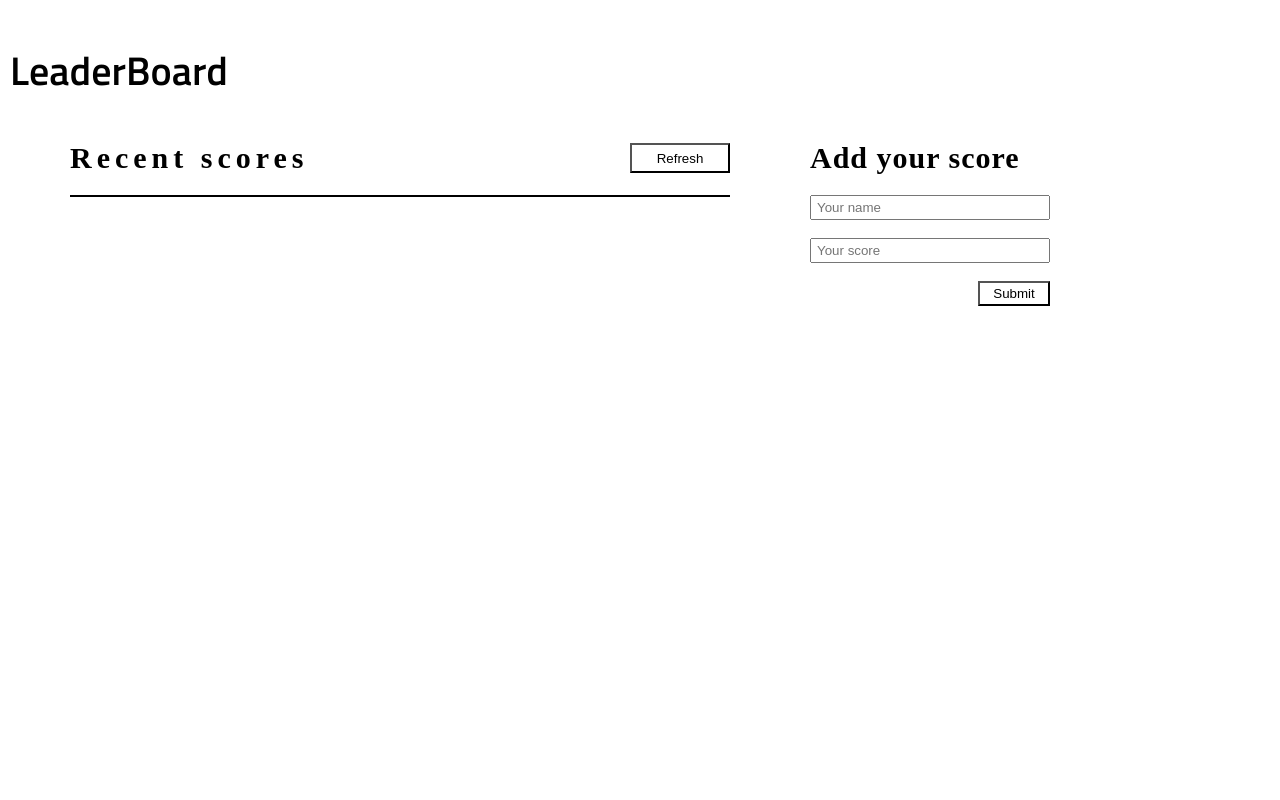
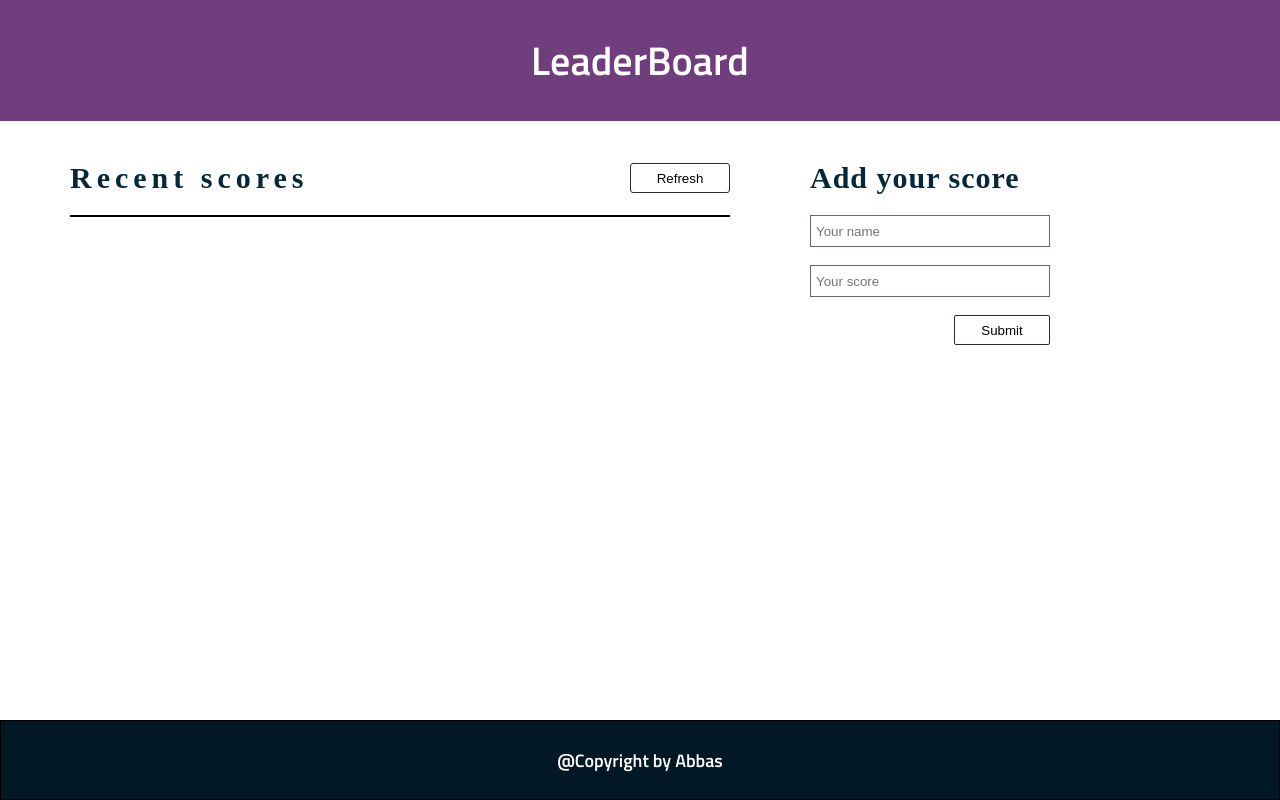
Before and after one commit to AbbasSarwar/Leaderboard, a website built with webpack: page src/index.html in a window 1280 px wide. Built offline with nearby package versions, Linux system fonts and the light colour scheme.

Commit message:
UI improved

```diff
--- a/src/index.html
+++ b/src/index.html
@@ -34,5 +34,8 @@
             </form>
         </div>
     </section>
+    <footer>
+        <p>@Copyright by Abbas</p>
+    </footer>
 </body>
 </html>
--- a/src/styles.css
+++ b/src/styles.css
@@ -3,15 +3,24 @@
   padding: 0;
   box-sizing: border-box;
 }
+body {
+  min-height: 100vh;
+  display: flex;
+  flex-direction: column;
+}
 
 .headerboard {
-  padding: 40px 10px;
+  background-color: #703e7c;
+  padding: 30px 20px;
   font-size: 20px;
   font-family: 'Titillium Web', sans-serif;
+  color: #fff;
+  display: flex;
+  justify-content: center;
 }
 
 .container {
-  padding: 0 40px;
+  padding: 40px 40px;
   display: flex;
   flex-direction: row;
 }
@@ -34,16 +43,26 @@
 
 .card2 form input {
   width: 100%;
-  height: 25px;
+  height: 32px;
   text-indent: 5px;
+  transition: 0.5s;
+  border: 1px solid rgb(104, 104, 120);
+}
+.card2 form input:focus {
+border: 2px solid blue;
+border-radius: 3px;
+outline: blue;
 }
 
 .card2 form input[type='submit'] {
   float: right;
-  width: 30%;
-  height: 25px;
+  width: 40%;
+  height: 30px;
   background-color: #fff;
   text-indent: 0;
+  border: 1px solid rgb(41, 41, 72);
+  outline: blue;
+  border-radius: 2px;
 }
 
 .card2 form input[type='submit']:hover {
@@ -58,11 +77,13 @@
 .card1 h2 {
   font-size: 30px;
   letter-spacing: 5px;
+  color: #052739;
 }
 
 .card2 h2 {
   letter-spacing: 1px;
   font-size: 30px;
+  color: #052739;
 }
 
 .topboard {
@@ -77,11 +98,14 @@
   height: 30px;
   background-color: #fff;
   font-weight: 400;
-  transition: 0.1s all;
+  transition: 0.5s all;
+  border: 1px solid rgb(43, 43, 55);
+  border-radius: 3px;
 }
 
 .topboard button:hover {
   background-color: #63c6f7;
+  border: 1px solid rgb(126, 126, 213);
 }
 
 .board ul {
@@ -94,8 +118,23 @@
 
 .board ul li {
   padding: 5px 5px;
+  color: #000000;
 }
 
 .board ul li:nth-of-type(2n) {
   background-color: rgb(224, 224, 224);
 }
+footer {
+  padding: 0 20px ;
+  border: 1px solid black;
+  height: 10vh;
+  display: flex;
+  justify-content: center;
+  align-items: center;
+  margin-top: auto;
+  background-color: #021824;
+  color: #fff;
+  font-size: 18px;
+  font-weight: 400;
+  font-family: 'Titillium Web', sans-serif;
+}
```
